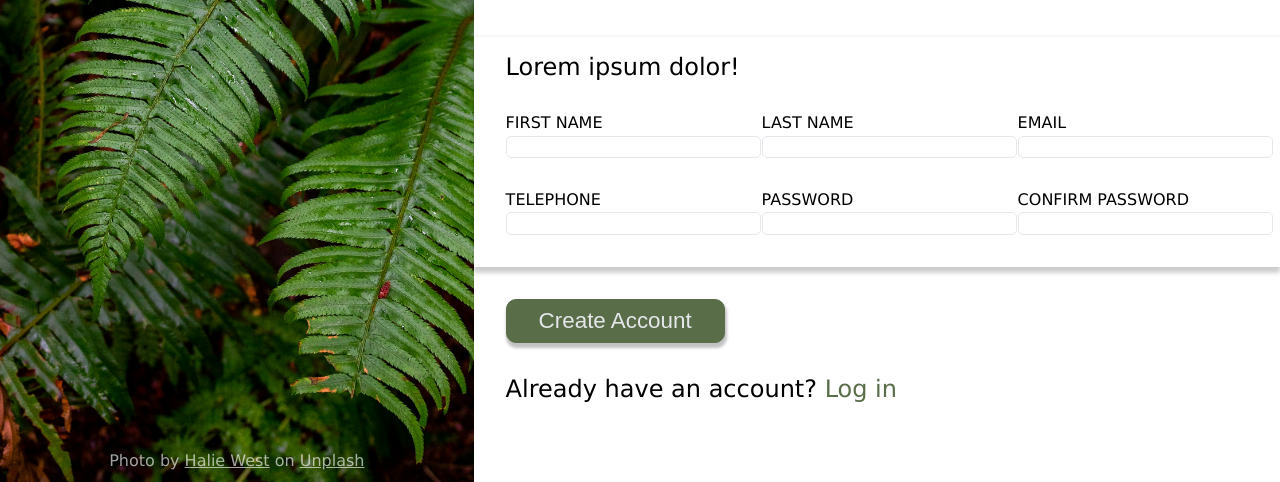
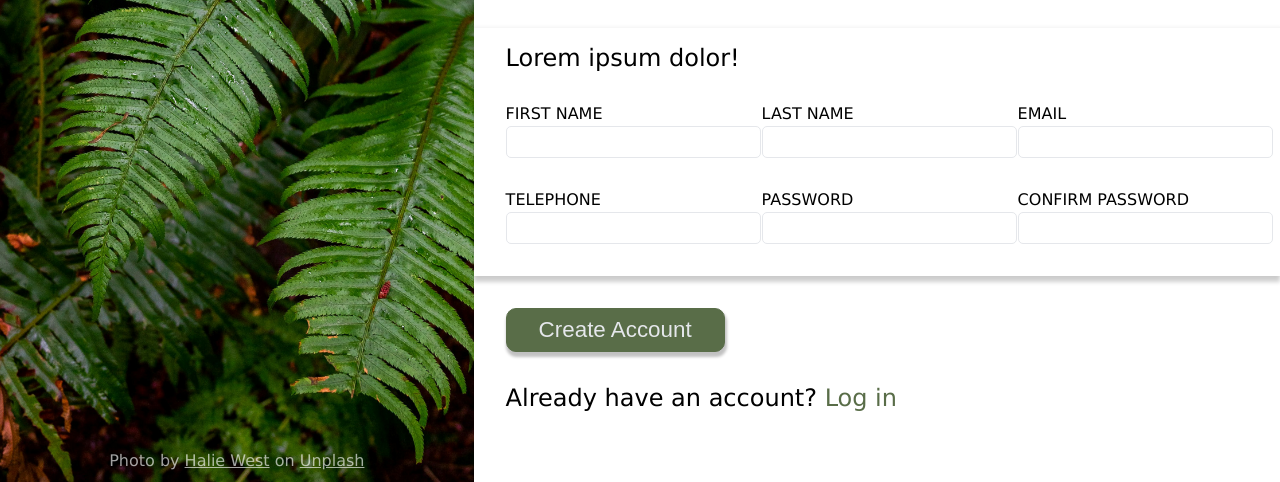
Before and after one commit to SitusInversus/Odin-Project_sign_up_form, a plain HTML site: page index.html in a window 1280 px wide. Shown: the part 318-800 px from the top of the page. Drawn offline with Linux system fonts and the light colour scheme.

Commit message:
change input font size, input boxsize, span position

```diff
--- a/CSS/stylesheet.css
+++ b/CSS/stylesheet.css
@@ -6,6 +6,7 @@
     padding: 0;
     margin: 0;
     box-sizing: border-box;
+    font-weight: normal;
 }
 
 
@@ -151,9 +152,9 @@ input {
     border: 1px solid #E5E7EB;
     appearance: none;
     font-size:  1.2rem;
-    height: 1.4rem;
     border-radius: 5px;
     z-index: 1;
+    height: 2rem;
     width: 30ch;
     padding-left: 0.4rem;
 }
@@ -211,6 +212,6 @@ input.valid {
     font-size: 1rem;
     font-weight: 400;
     position: absolute;
-    top:3rem;
+    top:3.6rem;
     color: RED;
 }
```
